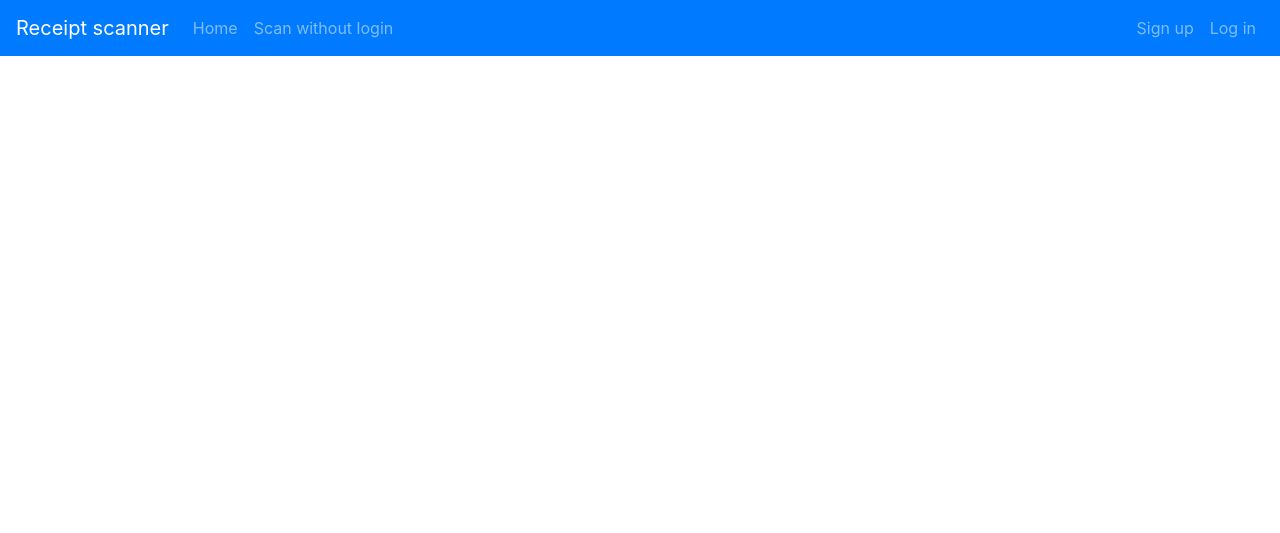
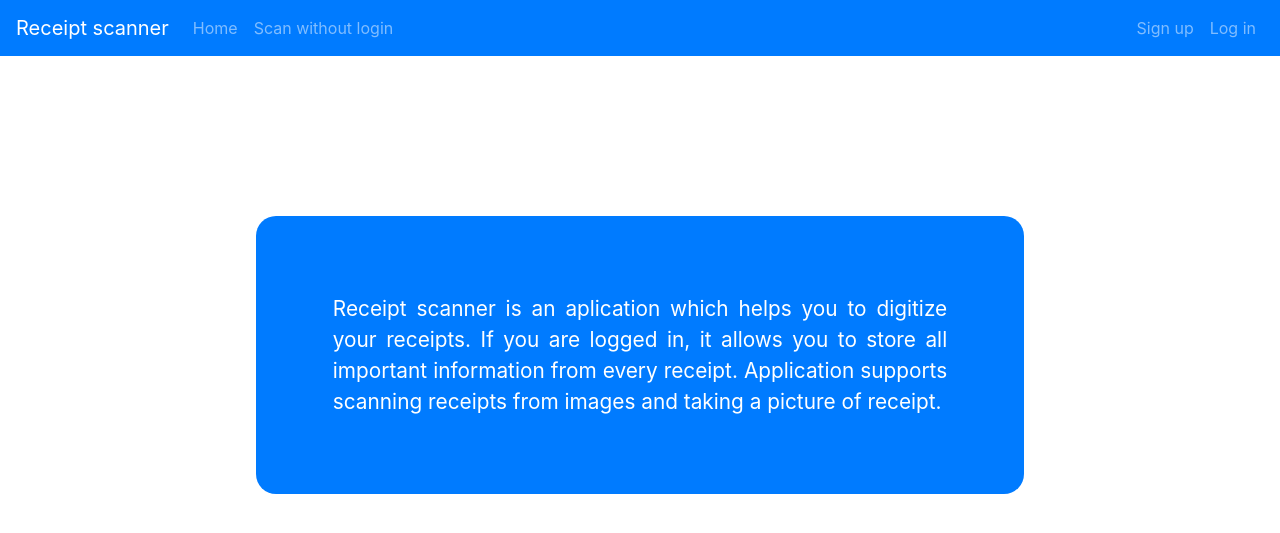
Before and after one commit to AdamJedrychowski/Recipt-Scanner, a Django app: page / in a window 1280 px wide. Shown: the top 533 px of the page. Run offline with Django 4.2, Linux system fonts and the light colour scheme.

Commit message:
Resolve conflicts in index.css file

```diff
--- a/server/static/css/index.css
+++ b/server/static/css/index.css
@@ -6,24 +6,15 @@
 #body-container {
     margin: 0 auto;
     margin-top: 10rem;
-<<<<<<< HEAD
-    background-color: palegreen;
-    border-radius: 20px;
-=======
     background-color: #007bff;
     color: white;
     border-radius: 20px;
     width: 60%;
->>>>>>> 537c77eab7585b08747784613d4f8f06d887aaff
   }
 
   #app-description {
     margin: 10%;
     text-align: justify;
-<<<<<<< HEAD
-    width: 500px;
-=======
->>>>>>> 537c77eab7585b08747784613d4f8f06d887aaff
     max-width: fit-content;
     font-size: 1.3rem;
   }
```
